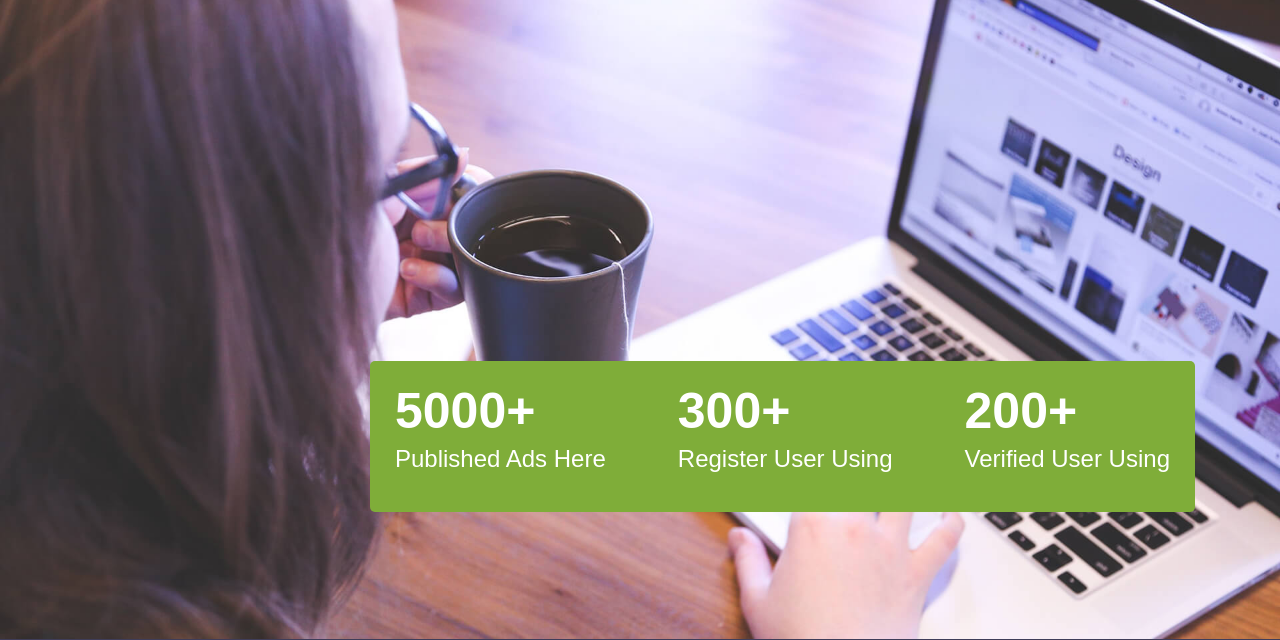
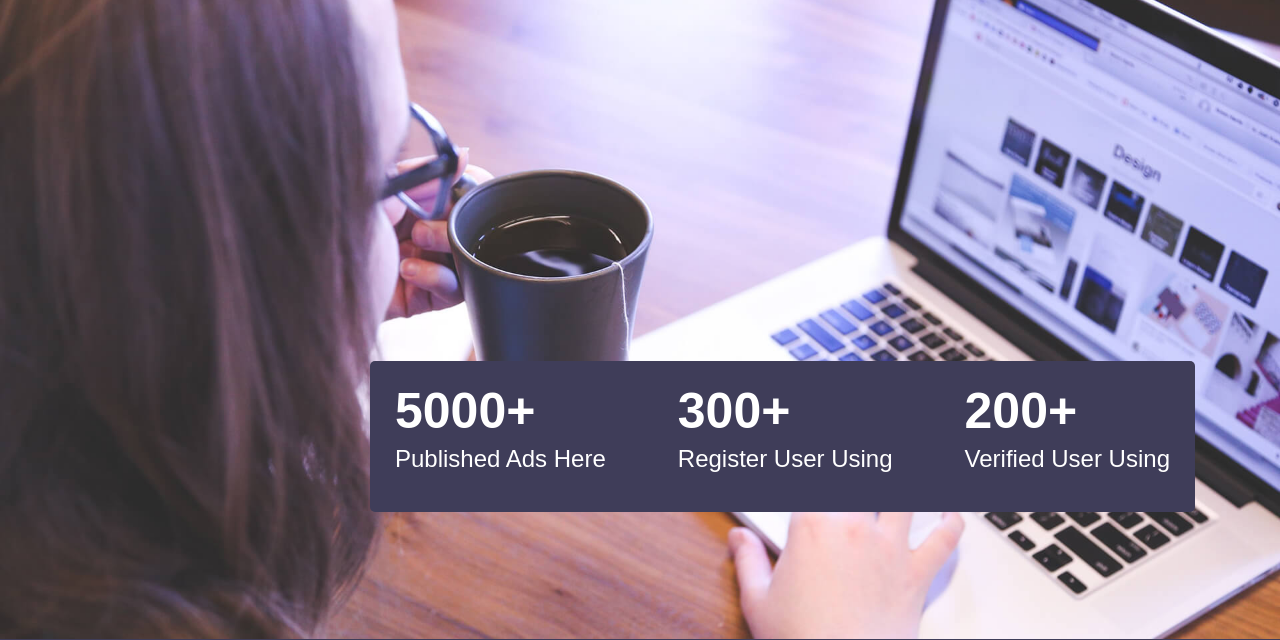
Before and after one commit to ayushifablead/classfiledwebsite, a PHP site: page /classified/about-us.php in a window 1280 px wide. Shown: the part 1397-2037 px from the top of the page. Run offline with PHP 8.4, Linux system fonts and the light colour scheme; some libraries are stand-ins or nearby versions.

Commit message:
first commit

```diff
--- a/css/style.css
+++ b/css/style.css
@@ -3808,7 +3808,7 @@ footer.footer.spad p{
 		padding-top: 362px;
 	}
 	.counter_wrapper {
-		background-color: #7fad39;
+		background-color: #3f3d59;
 		padding: 25px;
 		padding-top: 0;
 		border-radius: 5px;
```
